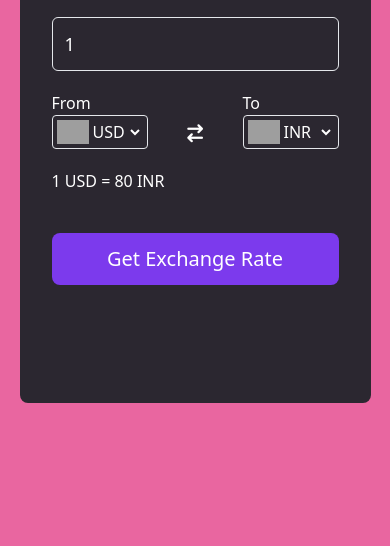
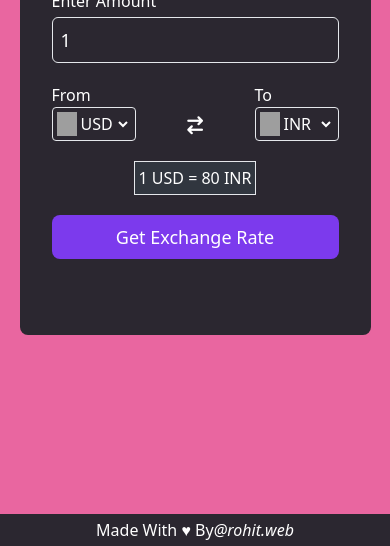
Before and after one commit to rohit-web01/CurrencyConverter, a plain HTML site: page index.html in a window 390 px wide. Shown: the part 298-844 px from the top of the page. Drawn offline with nearby package versions, Linux system fonts and the light colour scheme; grey boxes are pictures that could not be loaded.

Commit message:
Adding Responsiveness to Page

```diff
--- a/index.html
+++ b/index.html
@@ -15,18 +15,18 @@
   />
 </head>
 <body>
-    <div id="wrapper" class="w-screen h-screen  flex justify-center items-center bg-[#E966A0]">
-        <div class="container lg:w-[20%] w-[90%] lg:h-3/5 h-[66%] bg-[#2B2730] rounded-lg flex flex-col p-8 text-white ">
-            <h2 class="text-3xl mb-3 text-fuchsia-300">Currency Converter</h2>
-                <form action="" class="flex flex-col mt-12 h-4/5 justify-start gap-5">
+    <div id="wrapper" class="relative w-screen h-screen  flex justify-center items-center bg-[#E966A0]">
+        <div class="container lg:w-[20%] w-[90%] lg:h-2/4 h-[50%] bg-[#2B2730] rounded-lg flex flex-col p-8 text-white ">
+            <h2 class="lg:text-3xl text-2xl mb-3 text-fuchsia-300">Currency Converter</h2>
+                <form action="" class="flex flex-col lg:mt-3 h-4/5 justify-start gap-5">
                     <label for="amount">Enter Amount</label>
-                    <input class="bg-transparent border rounded-md w-full p-3 text-lg " value="1" type="text">
+                    <input class="bg-transparent border rounded-md w-full lg:p-3 p-2 mt-[-1rem] text-lg " value="1" type="text">
 
                     <div class="choices flex items-center justify-between ">
                         <div class="select-container">
                             <label for="from">From</label>
                             <div class="from text-black border flex rounded p-1">
-                                <img class="w-8" src="https://flagsapi.com/US/flat/64.png" />
+                                <img class="lg:w-8 w-5" src="https://flagsapi.com/US/flat/64.png" />
                                 <select value="" class="bg-transparent text-white">
                                     <option name="" id="">INR</option>
                                     <option selected name="" id="">USD</option>
@@ -40,7 +40,7 @@
                         <div class="select-container">
                             <label for="to">To</label>
                             <div class="to text-black flex border rounded p-1">
-                                <img class="w-8" src="https://flagsapi.com/IN/flat/64.png" />
+                                <img class="lg:w-8 w-5" src="https://flagsapi.com/IN/flat/64.png" />
                                 <select class="bg-transparent text-white" value="">
                                     <option selected name="" id="">INR</option>
                                     <option name="" id="">USD</option>
@@ -50,12 +50,15 @@
                         </div>
                     </div>
 
-                    <p id="msg">1 USD = 80 INR</p>
+                    <p id="msg" class="text-center border lg:mt-3 lg:w-2/4 mx-auto bg-[#31363F] p-1">1 USD = 80 INR</p>
 
-                    <button class="w-full bg-violet-600 rounded-lg p-3 mt-5 text-xl">Get Exchange Rate</button>
+                    <button class="w-full bg-violet-600 rounded-lg p-2 lg:mt-5 lg:text-xl text-lg">Get Exchange Rate</button>
                 </form>
+        </div>
 
-        </div>
+        <footer class="bg-[#2B2730] min-w-full p-1 text-center absolute bottom-0 left-50% text-white">
+            <p>Made With &hearts; By<i>@rohit.web</i></p>
+        </footer>
     </div>
 
 
```
